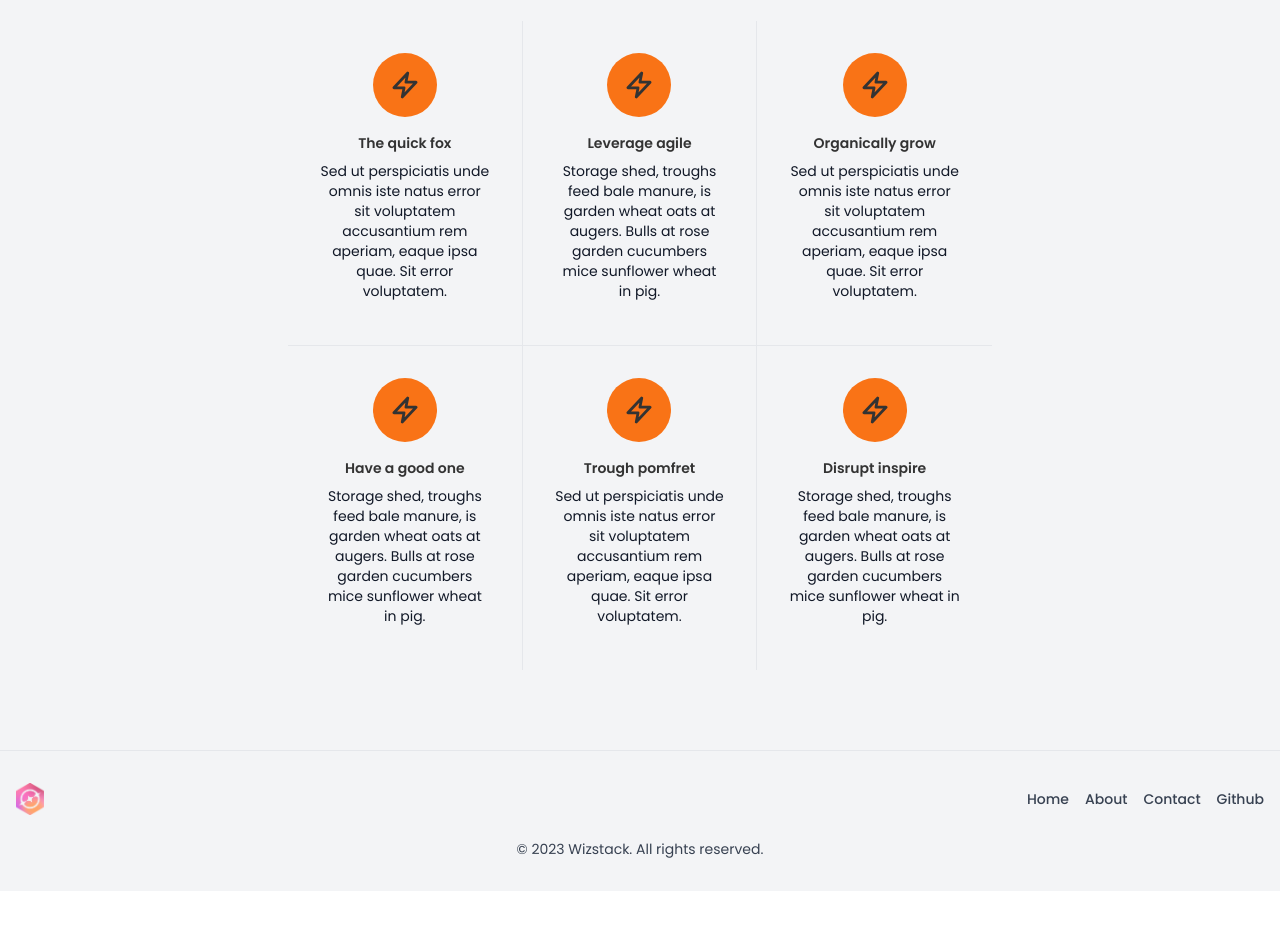
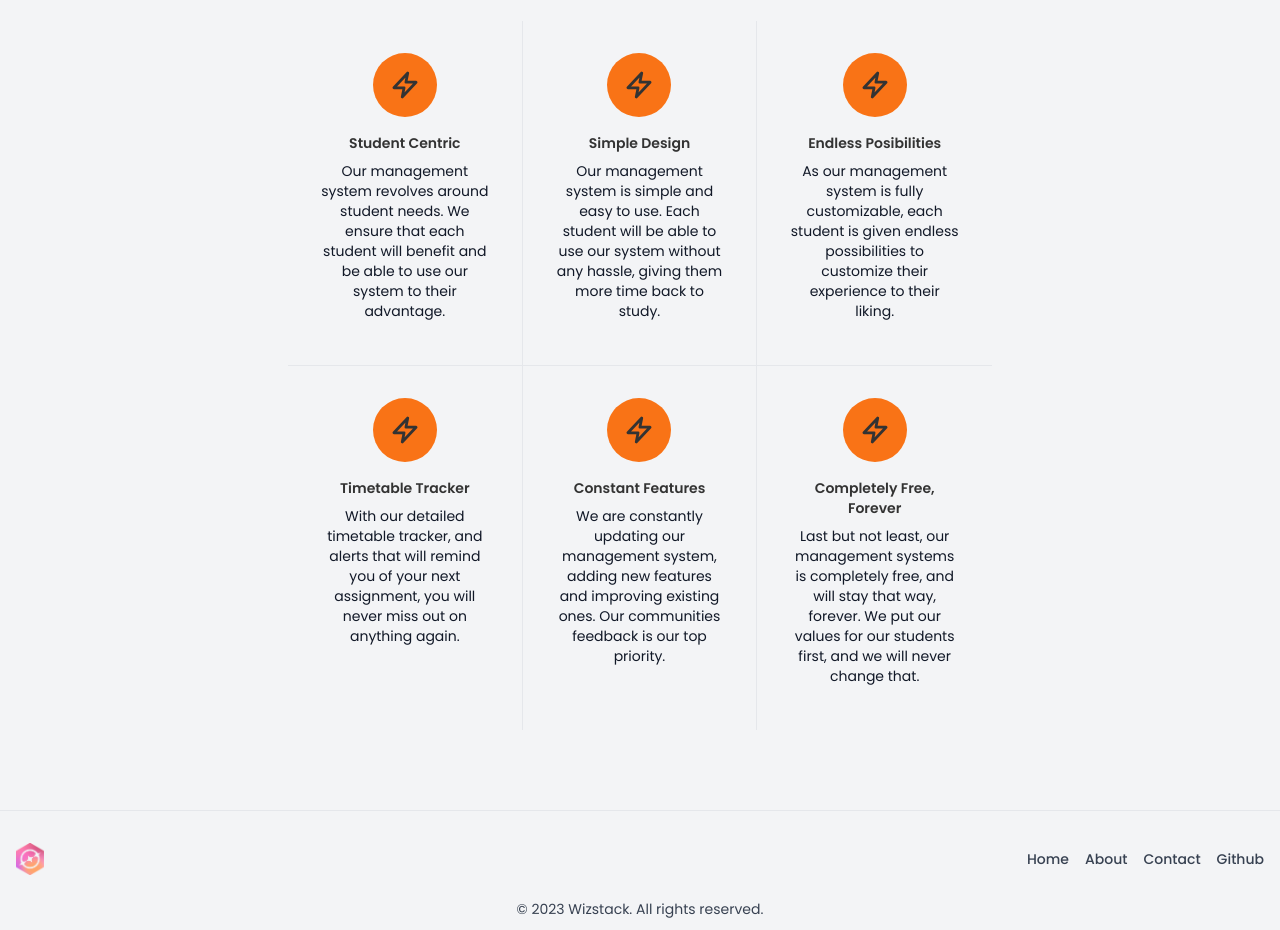
Before and after one commit to ralphcristofer/WizStack, a React (Vite) app: page / in a window 1280 px wide. Shown: the part 1620-2550 px from the top of the page. Before the commit the page ends 2511 px from the top, so only its background shows below. Built offline with nearby package versions, Linux system fonts and the light colour scheme.

Commit message:
update: Homepage features section

```diff
--- a/src/pages/Home/index.jsx
+++ b/src/pages/Home/index.jsx
@@ -141,10 +141,10 @@ export const Home = () => {
                                             />
                                         </svg>
                                         </div>
-                                        <h6 className="mb-2 font-semibold leading-5">The quick fox</h6>
+                                        <h6 className="mb-2 font-semibold leading-5">Student Centric</h6>
                                         <p className="mb-3 text-sm text-gray-900">
-                                        Sed ut perspiciatis unde omnis iste natus error sit voluptatem
-                                        accusantium rem aperiam, eaque ipsa quae. Sit error voluptatem.
+                                            Our management system revolves around student needs. We ensure that each student
+                                            will benefit and be able to use our system to their advantage.
                                         </p>
                                     </div>
                                 </div>
@@ -165,11 +165,10 @@ export const Home = () => {
                                             />
                                         </svg>
                                         </div>
-                                        <h6 className="mb-2 font-semibold leading-5">Leverage agile</h6>
+                                        <h6 className="mb-2 font-semibold leading-5">Simple Design</h6>
                                         <p className="mb-3 text-sm text-gray-900">
-                                        Storage shed, troughs feed bale manure, is garden wheat oats at
-                                        augers. Bulls at rose garden cucumbers mice sunflower wheat in
-                                        pig.
+                                            Our management system is simple and easy to use. Each student will be able to
+                                            use our system without any hassle, giving them more time back to study.
                                         </p>
                                     </div>
                                 </div>
@@ -190,10 +189,10 @@ export const Home = () => {
                                             />
                                         </svg>
                                         </div>
-                                        <h6 className="mb-2 font-semibold leading-5">Organically grow</h6>
+                                        <h6 className="mb-2 font-semibold leading-5">Endless Posibilities</h6>
                                         <p className="mb-3 text-sm text-gray-900">
-                                        Sed ut perspiciatis unde omnis iste natus error sit voluptatem
-                                        accusantium rem aperiam, eaque ipsa quae. Sit error voluptatem.
+                                            As our management system is fully customizable, each student is given endless
+                                            possibilities to customize their experience to their liking.
                                         </p>
                                     </div>
                                 </div>
@@ -214,11 +213,10 @@ export const Home = () => {
                                             />
                                         </svg>
                                         </div>
-                                        <h6 className="mb-2 font-semibold leading-5">Have a good one</h6>
+                                        <h6 className="mb-2 font-semibold leading-5">Timetable Tracker</h6>
                                         <p className="mb-3 text-sm text-gray-900">
-                                        Storage shed, troughs feed bale manure, is garden wheat oats at
-                                        augers. Bulls at rose garden cucumbers mice sunflower wheat in
-                                        pig.
+                                            With our detailed timetable tracker, and alerts that will remind you of your
+                                            next assignment, you will never miss out on anything again.
                                         </p>
                                     </div>
                                 </div>
@@ -239,10 +237,10 @@ export const Home = () => {
                                             />
                                         </svg>
                                         </div>
-                                        <h6 className="mb-2 font-semibold leading-5">Trough pomfret</h6>
+                                        <h6 className="mb-2 font-semibold leading-5">Constant Features</h6>
                                         <p className="mb-3 text-sm text-gray-900">
-                                        Sed ut perspiciatis unde omnis iste natus error sit voluptatem
-                                        accusantium rem aperiam, eaque ipsa quae. Sit error voluptatem.
+                                            We are constantly updating our management system, adding new features
+                                            and improving existing ones. Our communities feedback is our top priority.
                                         </p>
                                     </div>
                                 </div>
@@ -263,11 +261,11 @@ export const Home = () => {
                                             />
                                         </svg>
                                         </div>
-                                        <h6 className="mb-2 font-semibold leading-5">Disrupt inspire</h6>
+                                        <h6 className="mb-2 font-semibold leading-5">Completely Free, Forever</h6>
                                         <p className="mb-3 text-sm text-gray-900">
-                                        Storage shed, troughs feed bale manure, is garden wheat oats at
-                                        augers. Bulls at rose garden cucumbers mice sunflower wheat in
-                                        pig.
+                                            Last but not least, our management systems is completely free, and will
+                                            stay that way, forever. We put our values for our students first, and
+                                            we will never change that.
                                         </p>
                                     </div>
                                 </div>
```
